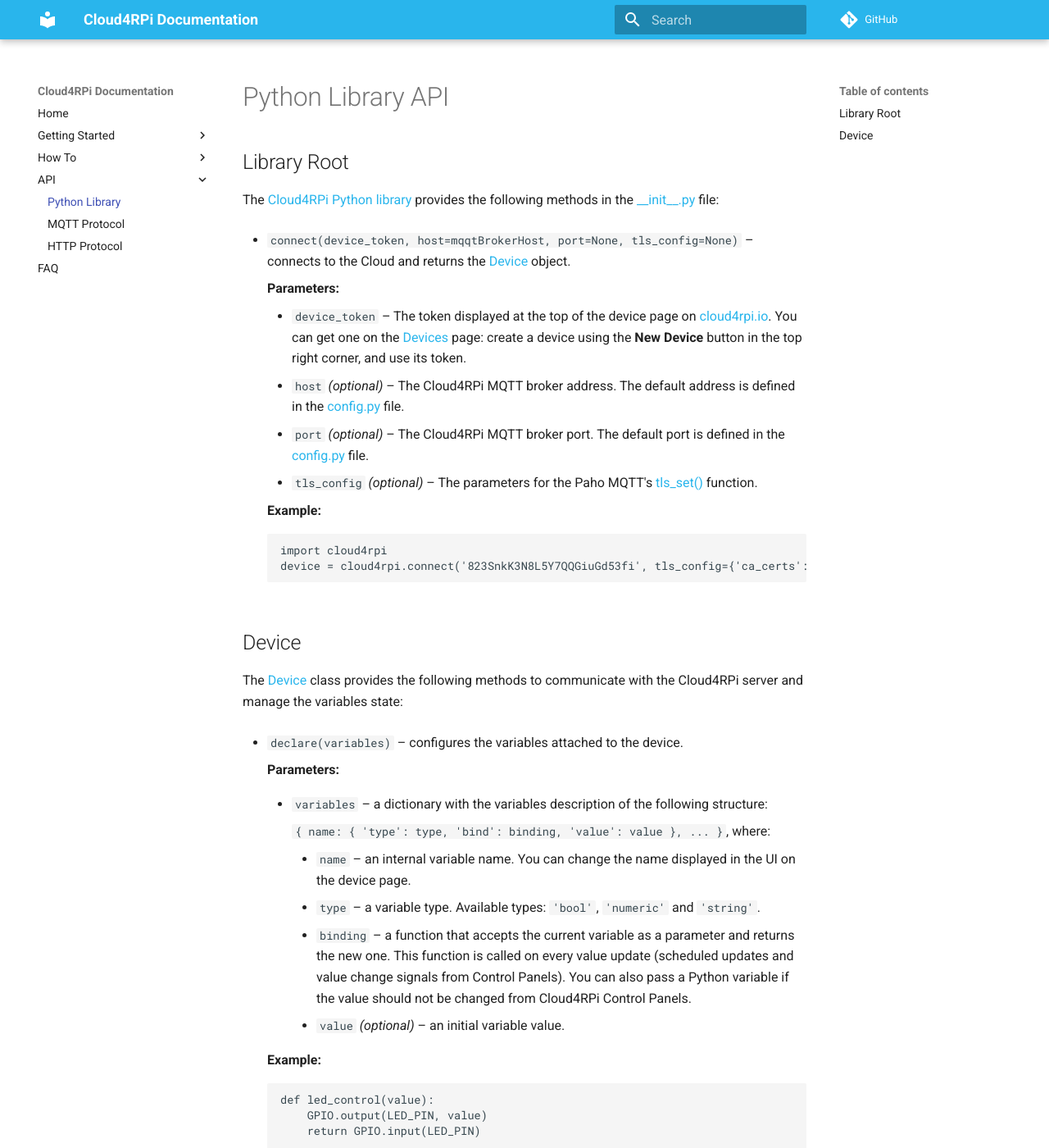
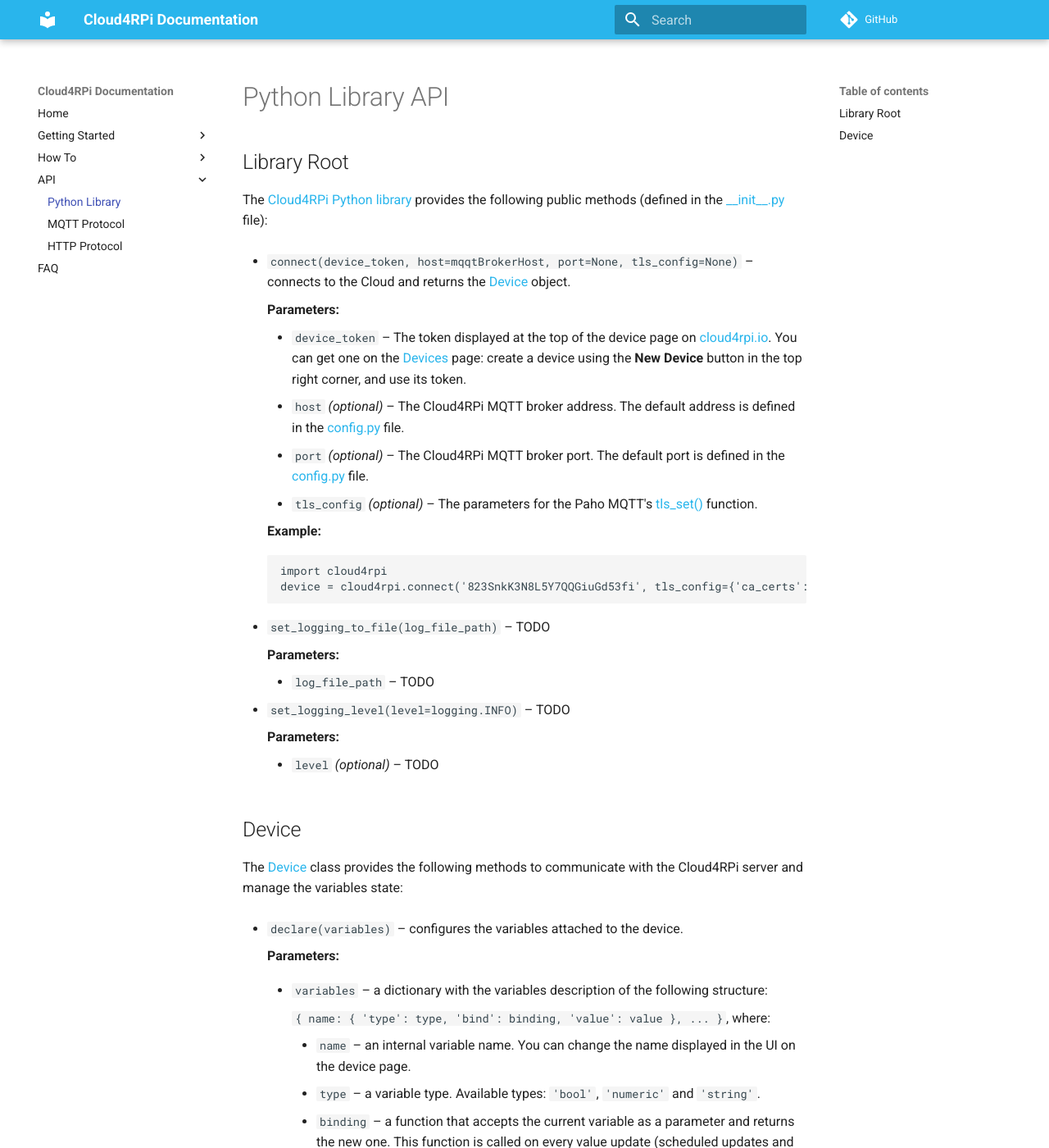
Before and after one commit to cloud4rpi/docs, an MkDocs documentation site: the page built from docs/api/python.md, in a window 1280 px wide and 1400 px high. Shown: the whole window at 82% size. Built offline with MkDocs 1.6.1 and Material for MkDocs 9.7.7, drawn with Linux system fonts in a browser that asks for light colours; comment, search, counter and statistics services are not loaded; old or Windows-style settings are respelled for this version of MkDocs.

```diff
--- a/docs/api/python.md
+++ b/docs/api/python.md
@@ -3,7 +3,7 @@ Python Library API
 
 ## Library Root
 
-The [Cloud4RPi Python library](https://github.com/cloud4rpi/cloud4rpi) provides the following methods in the [\_\_init\_\_.py](https://github.com/cloud4rpi/cloud4rpi/blob/master/cloud4rpi/__init__.py) file:
+The [Cloud4RPi Python library](https://github.com/cloud4rpi/cloud4rpi) provides the following public methods (defined in the [\_\_init\_\_.py](https://github.com/cloud4rpi/cloud4rpi/blob/master/cloud4rpi/__init__.py) file):
 
 * `connect(device_token, host=mqqtBrokerHost, port=None, tls_config=None)` &ndash; connects to the Cloud and returns the [Device](#device) object.
 
@@ -19,6 +19,17 @@ The [Cloud4RPi Python library](https://github.com/cloud4rpi/cloud4rpi) provides
         import cloud4rpi
         device = cloud4rpi.connect('823SnkK3N8L5Y7QQGiuGd53fi', tls_config={'ca_certs': '/etc/ssl/certs/ca-certificates.crt'})
 
+* `set_logging_to_file(log_file_path)` &ndash; TODO
+
+    **Parameters:**
+
+    * `log_file_path` &ndash; TODO
+
+* `set_logging_level(level=logging.INFO)` &ndash; TODO
+
+    **Parameters:**
+
+    * `level` *(optional)* &ndash; TODO
 
 ## Device
 
```
